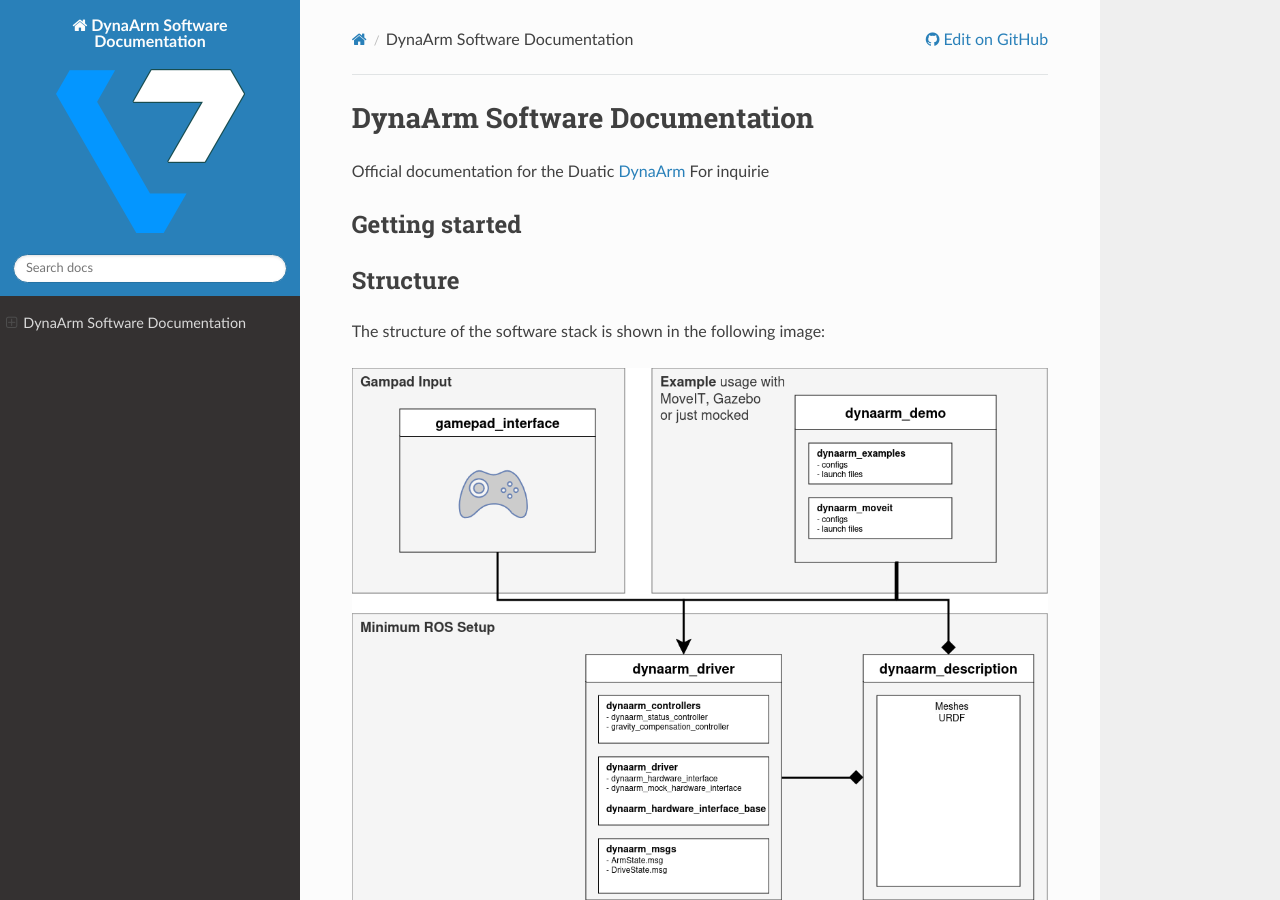
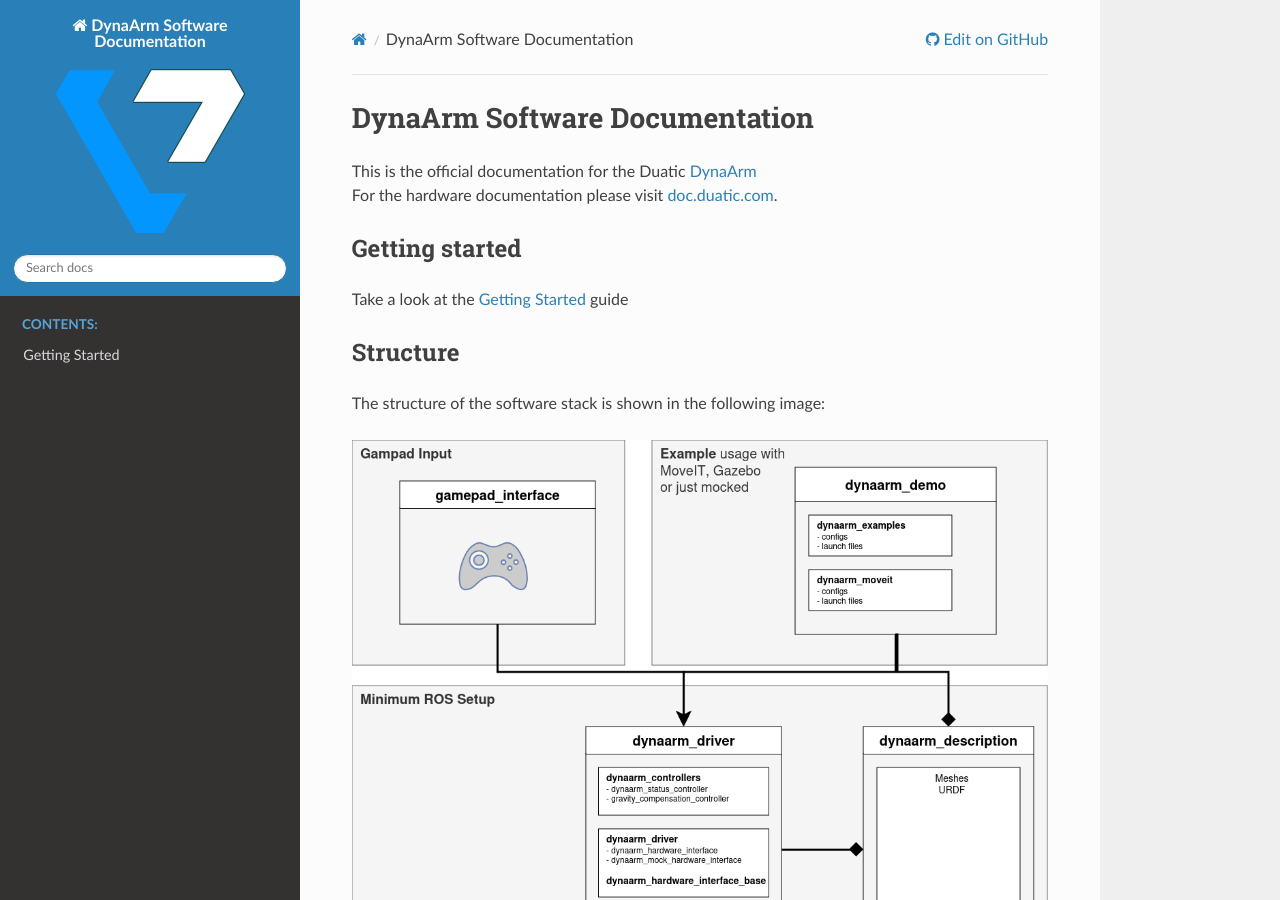
Before and after one commit to Duatic/dynaarm_documentation, a Sphinx documentation site: the page built from source/index.rst, in a window 1280 px wide and 900 px high. Built offline with Sphinx 7.4.7 and the Read the Docs theme 3.1.0, drawn with Linux system fonts in a browser that asks for light colours.

Commit message:
working on the docs

```diff
--- a/source/conf.py
+++ b/source/conf.py
@@ -23,7 +23,7 @@
 templates_path = ['_templates']
 exclude_patterns = []
 
-
+source_suffix = ".rst"
 
 # -- Options for HTML output -------------------------------------------------
 # https://www.sphinx-doc.org/en/master/usage/configuration.html#options-for-html-output
@@ -31,7 +31,12 @@
 html_theme = 'sphinx_rtd_theme'
 html_static_path = ['_static']
 
+html_theme_options = {
+    "collapse_navigation": True,
+    "sticky_navigation": True,
+    "navigation_depth": -1,
 
+}
 html_context = {
     "display_github": True,
     "github_user": "Duatic",
--- a/source/index.rst
+++ b/source/index.rst
@@ -1,12 +1,14 @@
 DynaArm Software Documentation
 ##############################
 
-Official documentation for the Duatic `DynaArm <https://duatic.com/robotic-arm/>`_
-For inquirie
-
+| This is the official documentation for the Duatic `DynaArm <https://duatic.com/robotic-arm/>`_
+| For the hardware documentation please visit `<doc.duatic.com>`_.
 
 Getting started
 ***************
+
+Take a look at the :doc:`Getting Started </doc/getting_started>` guide
+
 
 Structure
 **********
@@ -31,5 +33,7 @@
      - Underlying SDK for directly controlling the drives. Can be used to control the arm without ROS
 
 .. toctree::
-   :maxdepth: 2
+   :hidden:
    :caption: Contents:
+
+   doc/getting_started
```
Also changed, not shown: source/doc/getting_started.rst (added, +14 -0 lines).
